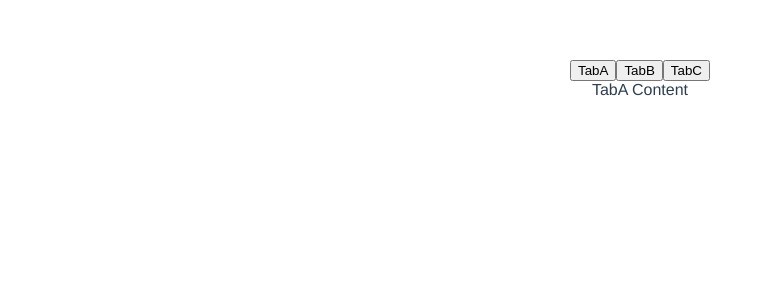
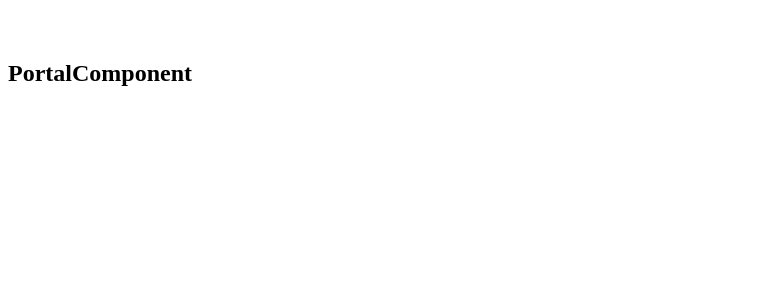
Before and after one commit to Sujon-Ahmed/vue.js-v3, a Vue app in the folder vue-components/: page / in a window 1280 px wide. Shown: the top 300 px of the page, without its empty margins (0-765 px from the left). Built offline with nearby package versions, Linux system fonts and the light colour scheme.

Commit message:
example teleport

```diff
--- a/vue-components/public/index.html
+++ b/vue-components/public/index.html
@@ -12,6 +12,7 @@
       <strong>We're sorry but <%= htmlWebpackPlugin.options.title %> doesn't work properly without JavaScript enabled. Please enable it to continue.</strong>
     </noscript>
     <div id="app"></div>
+    <div id="portal-root"></div>
     <!-- built files will be auto injected -->
   </body>
 </html>
--- a/vue-components/src/App.vue
+++ b/vue-components/src/App.vue
@@ -49,16 +49,21 @@
     </template>
   </NameList> -->
 
-  <button @click="activeTab = 'TabA'">TabA</button>
+  <!-- <button @click="activeTab = 'TabA'">TabA</button>
   <button @click="activeTab = 'TabB'">TabB</button>
-  <button @click="activeTab = 'TabC'">TabC</button>
+  <button @click="activeTab = 'TabC'">TabC</button> -->
 
   <!-- <TabA v-if="activeTab === 'TabA'" />
   <TabB v-if="activeTab === 'TabB'" />
   <TabC v-if="activeTab === 'TabC'" /> -->
-  <keep-alive>
+  <!-- <keep-alive>
     <component :is="activeTab" />
-  </keep-alive>
+  </keep-alive> -->
+
+  <teleport to="#portal-root">
+    <PortalComponent />
+  </teleport>
+
 </template>
 
 <script>
@@ -70,9 +75,11 @@
 // import CardComponent from "./components/CardComponent.vue";
 // import NameList from "./components/NameList.vue";
 
-import TabA from "./components/TabA.vue";
-import TabB from "./components/TabB.vue";
-import TabC from "./components/TabC.vue";
+// import TabA from "./components/TabA.vue";
+// import TabB from "./components/TabB.vue";
+// import TabC from "./components/TabC.vue";
+
+import PortalComponent from "./components/PortalComponent.vue";
 
 export default {
   name: "App",
@@ -85,9 +92,11 @@ export default {
     // CardComponent,
     // NameList,
 
-    TabA,
-    TabB,
-    TabC,
+    // TabA,
+    // TabB,
+    // TabC,
+
+    PortalComponent,
   },
   data() {
     return {
--- /dev/null
+++ b/vue-components/src/components/PortalComponent.vue
@@ -0,0 +1,11 @@
+<template>
+  <h2>PortalComponent</h2>
+</template>
+
+<script>
+export default {
+  name: "PortalComponent",
+};
+</script>
+
+<style scoped></style>
```
